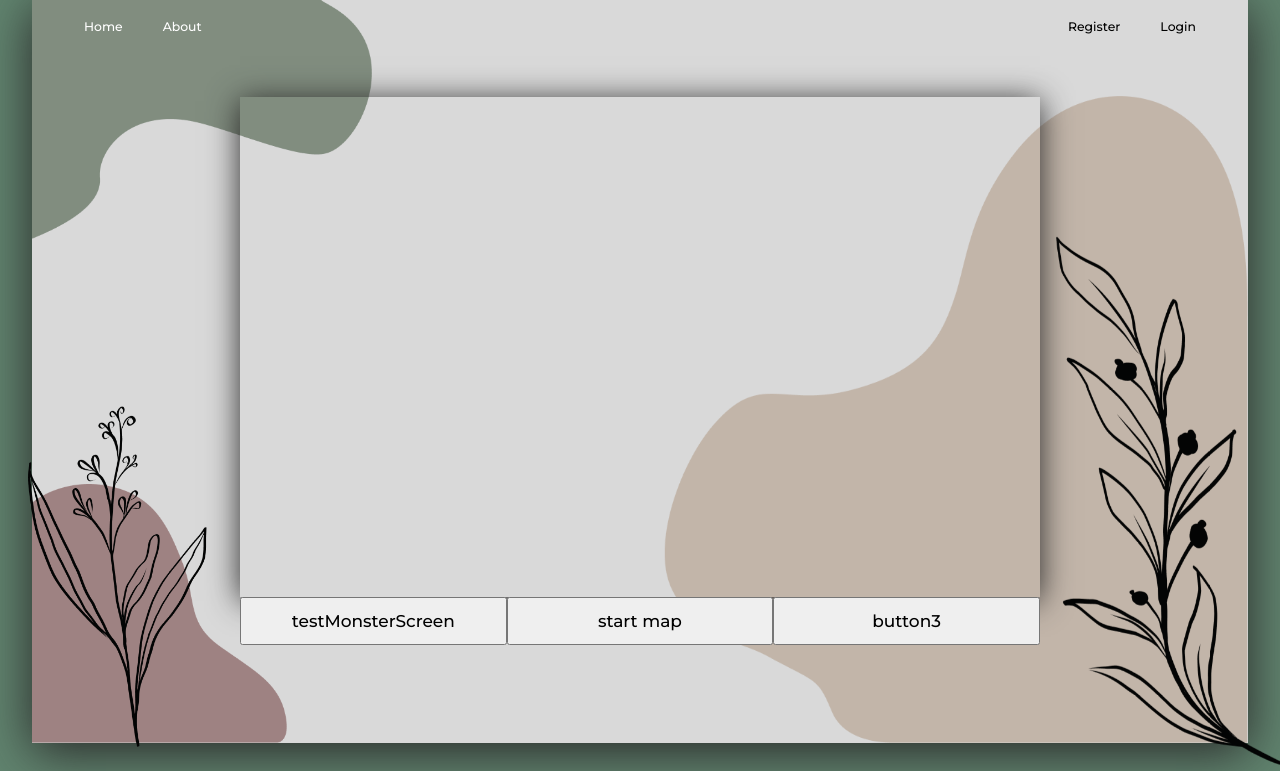
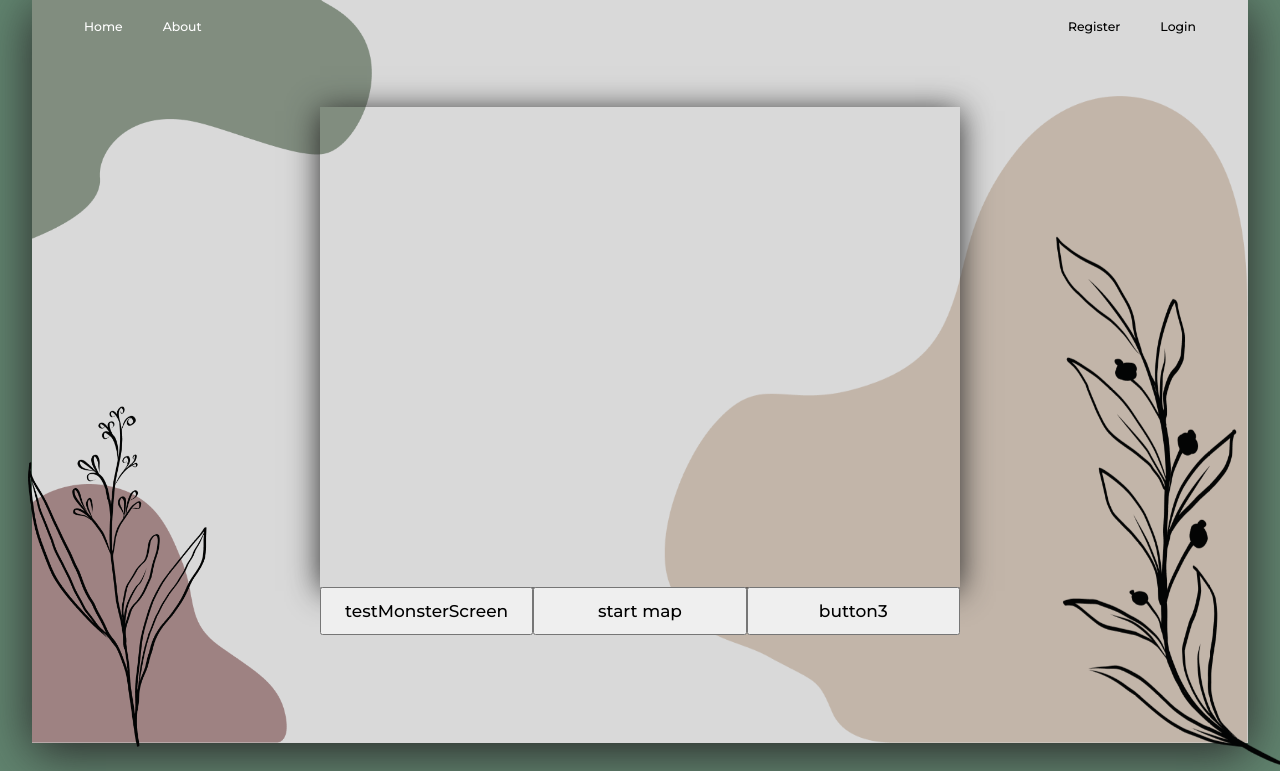
Before and after one commit to KermityOwen/Trash-Muncher-Webapp, a Django app: page /map in a window 1280 px wide. Shown: the part 29-800 px from the top of the page. Run offline with Django 4.2, Linux system fonts and the light colour scheme; parts of the project's set-up code (start-up, migrations or seed data) failed here and were passed over; some libraries are stand-ins or nearby versions; some web fonts are replaced.

Commit message:
fixed the map box

```diff
--- a/src/trashsite/static/css/style.css
+++ b/src/trashsite/static/css/style.css
@@ -160,8 +160,8 @@
 }
 
 #map {
-	height: 500px; /* The height is 400 pixels */
-	width: 800px; /* The width is the width of the web page */
+	height: 60vh; /* The height is 400 pixels */
+	width: 50vw; /* The width is the width of the web page */
 	z-index: -1;
 	box-shadow: 0px 4px 30px #272727;
 
```
